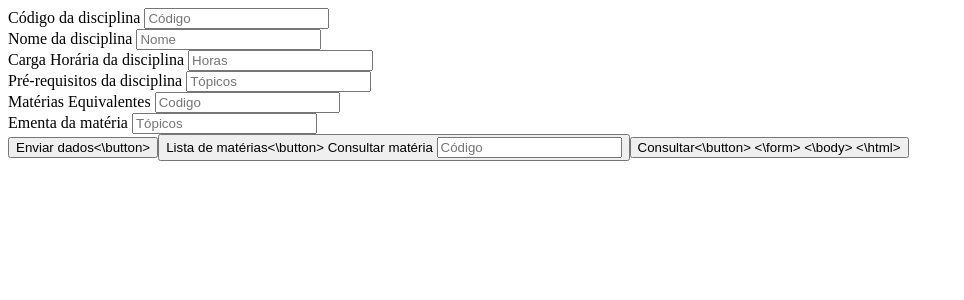
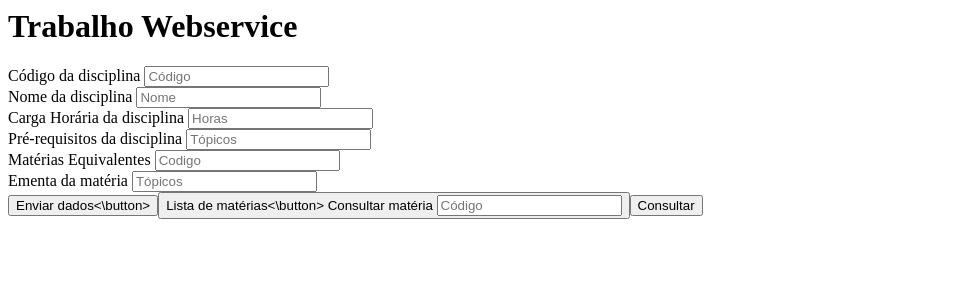
Before and after one commit to arthurroders/t4blu3024, a PHP site: page / in a window 1280 px wide. Shown: the top 300 px of the page, without its empty margins (0-964 px from the left). Run offline with PHP 8.4, Linux system fonts and the light colour scheme.

Commit message:
Update index.php

```diff
--- a/index.php
+++ b/index.php
@@ -2,6 +2,8 @@
    <head>
         <title>Trabalho 4 - Integração de Sistemas para Automação</title>
     </head>
+
+   <h1> Trabalho Webservice </h1>
   <body>
     <form method="post" action="dados.php">
       <label> Código da disciplina</label>
@@ -28,9 +30,9 @@
        <label>Consultar matéria</label>
             <input type="text" name="consulta" placeholder="Código">
             <br>
-         <button type="submit">Consultar<\button>
+         <button type="submit">Consultar</button>
 
-      <\form>
+      </form>
 
-  <\body>
-<\html>
+  </body>
+</html>
```
